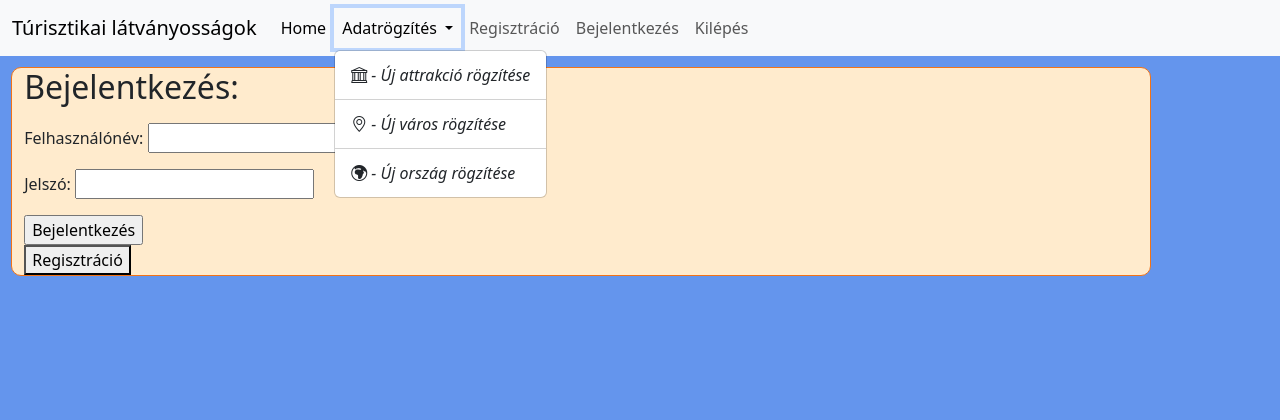
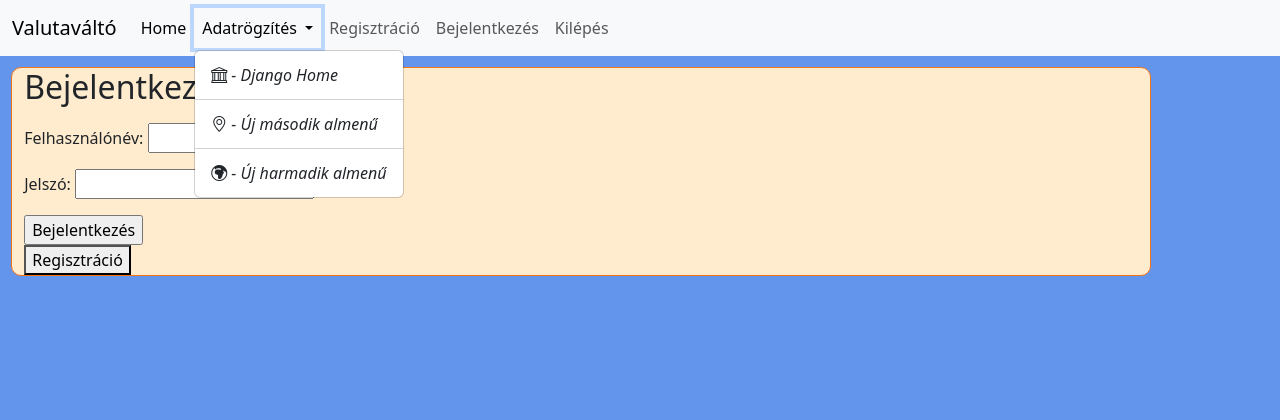
Before and after one commit to zootya/valutavalto, a Django app: page / in a window 1280 px wide, after a click on "Adatrögzítés". Shown: the top 420 px of the page. Run offline with Django 5.2, Linux system fonts and the light colour scheme.

Commit message:
add link todo.md

```diff
--- a/backend/config/settings.py
+++ b/backend/config/settings.py
@@ -27,7 +27,6 @@ DEBUG = True
 
 ALLOWED_HOSTS = ['azenhazam.mywire.org', '192.168.100.18', '127.0.0.1', 'localhost']
 
-
 # Application definition
 
 INSTALLED_APPS = [
@@ -51,6 +50,7 @@ MIDDLEWARE = [
     'django.contrib.messages.middleware.MessageMiddleware',
     'django.middleware.clickjacking.XFrameOptionsMiddleware',
     'corsheaders.middleware.CorsMiddleware',
+
     'django.middleware.common.CommonMiddleware',
 ]
 
@@ -128,4 +128,3 @@ STATIC_URL = 'static/'
 DEFAULT_AUTO_FIELD = 'django.db.models.BigAutoField'
 
 CORS_ALLOW_ALL_ORIGINS = True
-CORS_ORIGIN_ALLOW_ALL = True
--- a/backend/penzvalto/admin.py
+++ b/backend/penzvalto/admin.py
@@ -1,3 +1,4 @@
 from django.contrib import admin
 from . models import Valutak
+
 admin.site.register(Valutak)
--- a/backend/penzvalto/templates/base.html
+++ b/backend/penzvalto/templates/base.html
@@ -25,25 +25,25 @@
     {% endblock navstar %}
     <nav class="navbar navbar-expand-lg navbar-light bg-light">
         <div class="container-fluid">
-            <a class="navbar-brand" href="#">Túrisztikai látványosságok</a>
+            <a class="navbar-brand" href="#">Valutaváltó</a>
             <button class="navbar-toggler" type="button" data-bs-toggle="collapse" data-bs-target="#navbarSupportedContent" aria-controls="navbarSupportedContent" aria-expanded="false" aria-label="Toggle navigation">
                 <span class="navbar-toggler-icon"></span>
             </button>
             <div class="collapse navbar-collapse" id="navbarSupportedContent">
                 <ul class="navbar-nav me-auto mb-2 mb-lg-0">
                     <li class="nav-item">
-                        <a class="nav-link active" aria-current="page" href="{% url 'home' %}">Home</a>
+                        <a class="nav-link active" aria-current="page" href="http://fomix.hu/aladar/valto.html">Home</a>
                     </li>
                     <li class="nav-item dropdown">
                         <a class="nav-link dropdown-toggle" href="#" id="navbarDropdown" role="button" data-bs-toggle="dropdown" aria-expanded="false">
                             Adatrögzítés
                         </a>
                         <ul class="dropdown-menu" aria-labelledby="navbarDropdown">
-                            <li><a class="dropdown-item" href="#"><i class="bi bi-bank"> - Új attrakció rögzítése</i></a></li>
+                            <li><a class="dropdown-item" href="{% url 'home' %}"><i class="bi bi-bank"> - Django Home</i></a></li>
                             <li><hr class="dropdown-divider"></li>
-                            <li><a class="dropdown-item" href="#"><i class="bi bi-geo-alt"> - Új város rögzítése</i></a></li>
+                            <li><a class="dropdown-item" href="#"><i class="bi bi-geo-alt"> - Új második almenű</i></a></li>
                             <li><hr class="dropdown-divider"></li>
-                            <li><a class="dropdown-item" href="#"><i class="bi bi-globe-europe-africa"> - Új ország rögzítése</i></a></li>
+                            <li><a class="dropdown-item" href="#"><i class="bi bi-globe-europe-africa"> - Új harmadik almenű</i></a></li>
                         </ul>
                     </li>
                     <li class="nav-item">
```
Also changed, not shown: docs/TODO.md (+4 -1 lines), frontend/valto.html (+12 -9 lines), backend/penzvalto/views.py (line endings or trailing spaces), frontend/img/favicon_mechwart.png (added), 1 other file.
